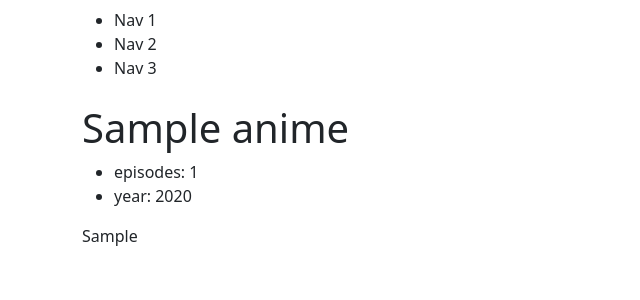
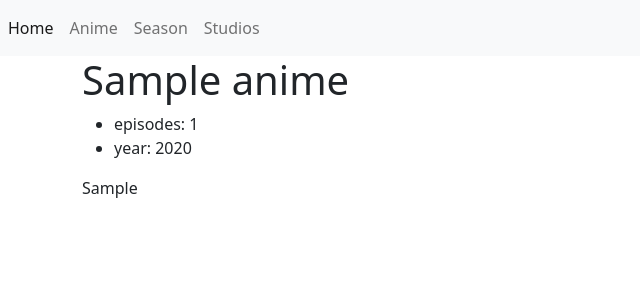
Before and after one commit to nLightRU/anibase, a Flask app: page /anime/id/1 in a window 1280 px wide. Shown: the top 300 px of the page, without its empty margins (0-640 px from the left). Run offline with Flask 3, Linux system fonts and the light colour scheme; tables that the repository leaves empty hold one stand-in row (values such as "Sample post").

Commit message:
added navbar from  Bootstrap intro

```diff
--- a/anibase/templates/anime.html
+++ b/anibase/templates/anime.html
@@ -5,14 +5,9 @@
 {%endblock%}
 
 {%block body%}
+{{super()}}
 <div class="container">
-    <nav class="navbar">
-        <ul>
-            <li>Nav 1</li>
-            <li>Nav 2</li>
-            <li>Nav 3</li>
-        </ul>
-    </nav>
+
     <h1>
         {{anime.title}}
     </h1>
--- a/anibase/templates/base.html
+++ b/anibase/templates/base.html
@@ -11,7 +11,16 @@
     </head>
     <body>
         {%block body%}
-
+        <nav class="navbar navbar-expand-lg navbar-light bg-light">
+            <div class="collapse navbar-collapse" id="navbarNavAltMarkup">
+                <div class="navbar-nav">
+                    <a class="nav-item nav-link active" href="/">Home</a>
+                    <a class="nav-item nav-link" href="#">Anime</a>
+                    <a class="nav-item nav-link" href="#">Season</a>
+                    <a class="nav-item nav-link" href="#">Studios</a>
+                </div>
+            </div>
+        </nav>
         {%endblock%}
     </body>
 </html>
```
